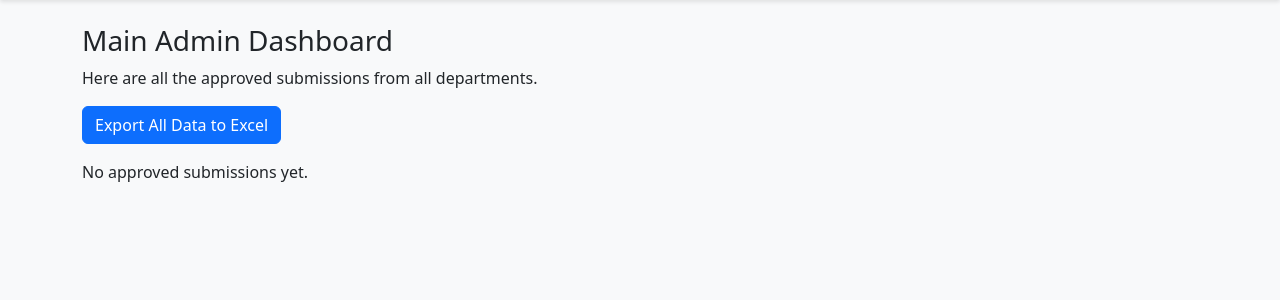
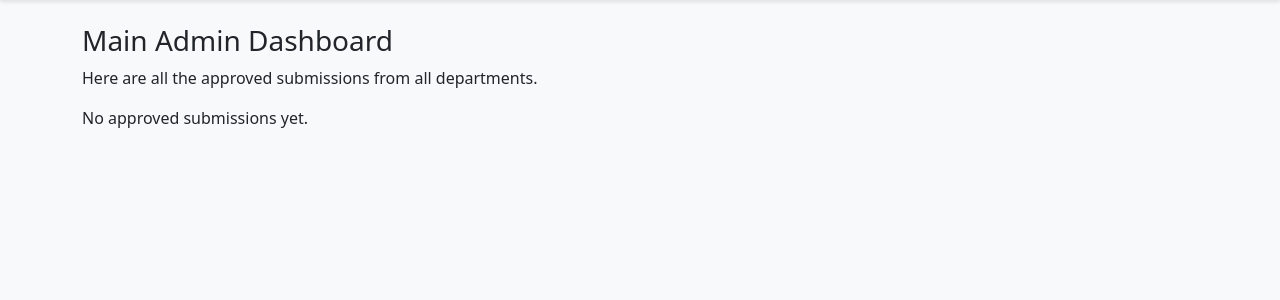
Before and after one commit to mlvnmn/iedc-portal-render, a Flask app: page /admin_dashboard in a window 1280 px wide. Shown: the part 56-356 px from the top of the page. Run offline with Flask 3, Linux system fonts and the light colour scheme; the visitor is signed in with stand-in values (Sample User, id 1); data that the repository does not hold is empty.

Commit message:
Final fix: Update admin.html template for Cloudinary

```diff
--- a/templates/admin.html
+++ b/templates/admin.html
@@ -2,8 +2,6 @@
 {% block content %}
 <h3>Main Admin Dashboard</h3>
 <p>Here are all the approved submissions from all departments.</p>
-
-<a href="{{ url_for('export_data') }}" class="btn btn-primary mb-3">Export All Data to Excel</a>
 
 <div class="row">
     {% for submission in submissions %}
```
